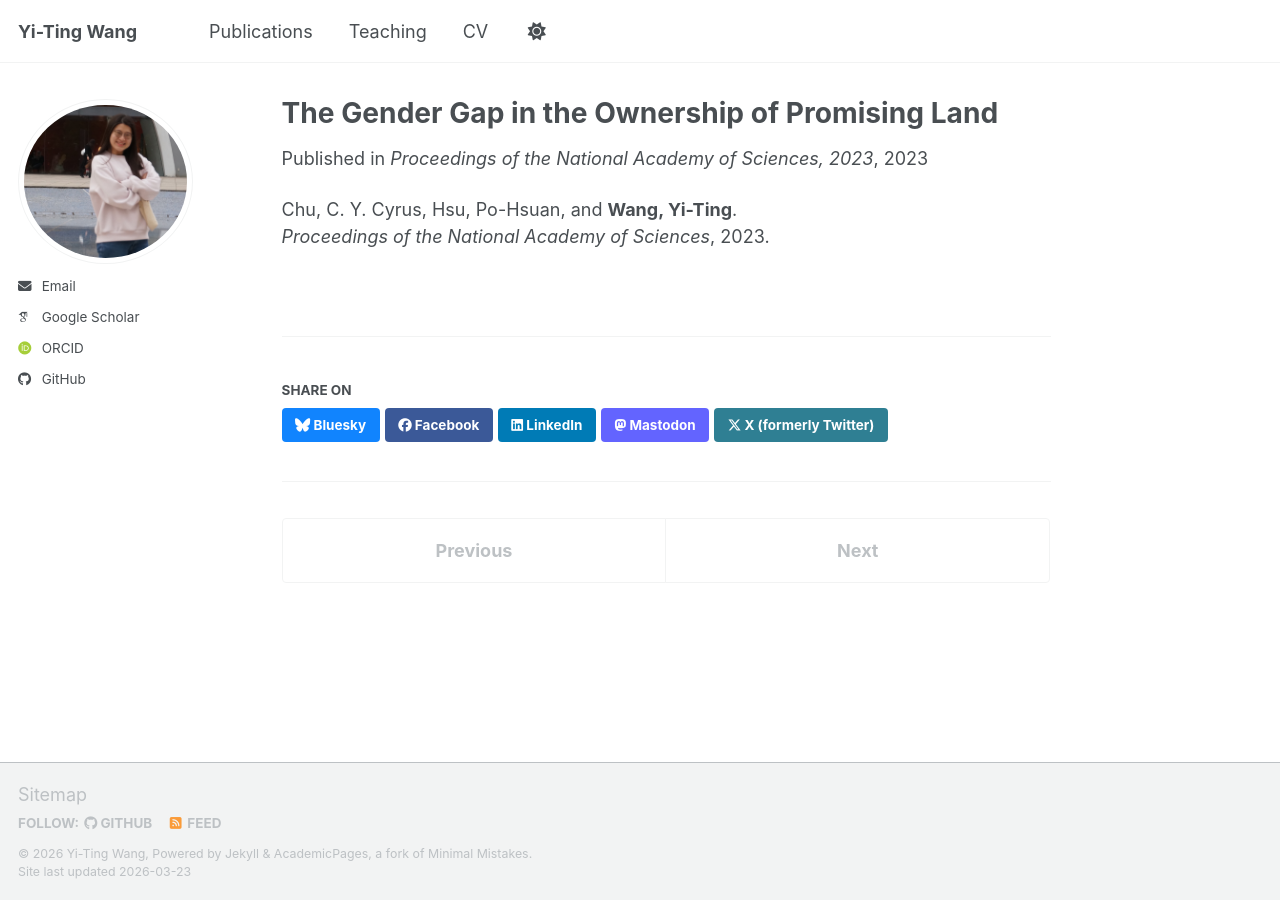
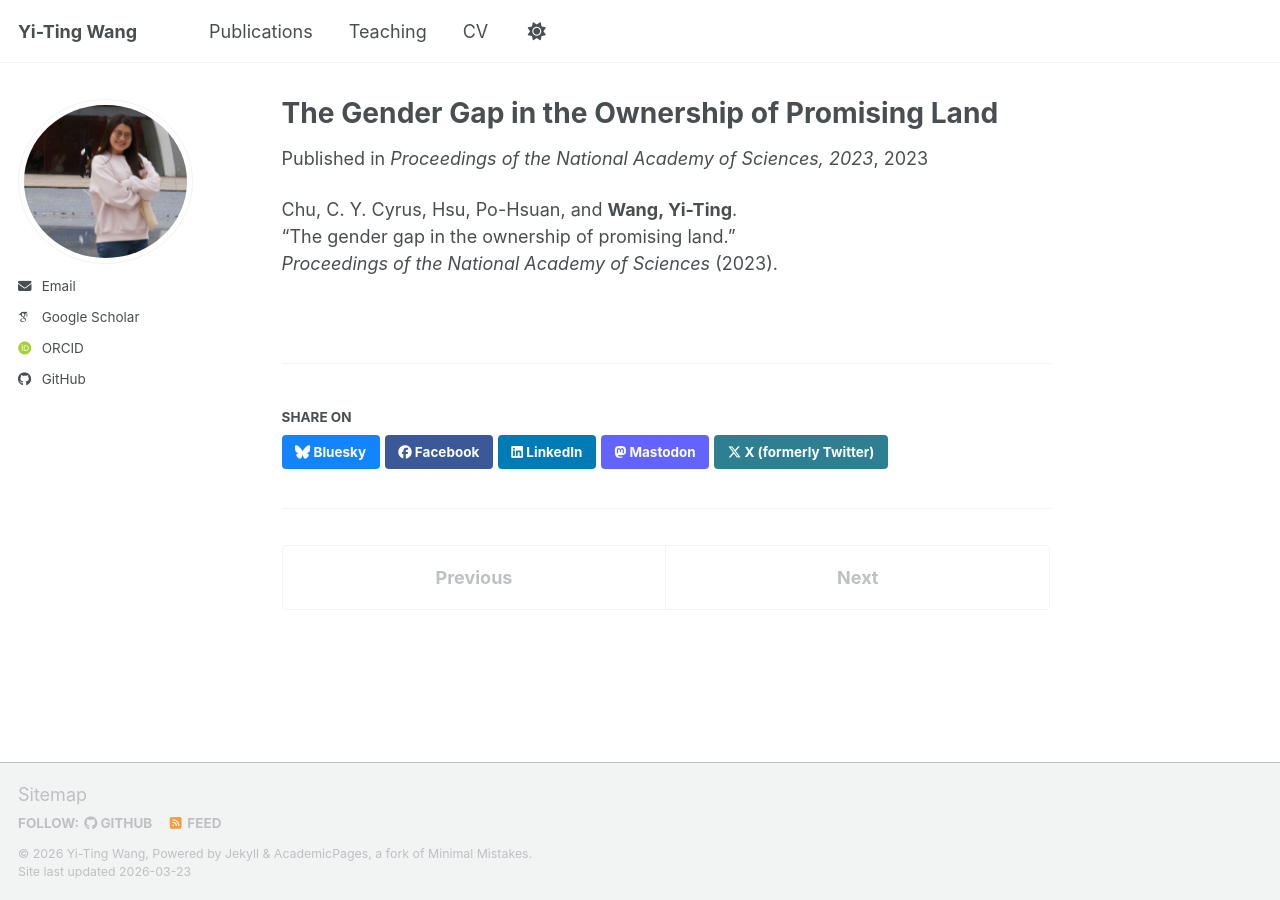
Before and after one commit to Yi-Ting-Econ/Yi-Ting-Econ.github.io, a Jekyll site: the page built from _publications/2023-01-01-gender-gap-promising-land.md, in a window 1280 px wide. Built offline with Jekyll 4.4.1, drawn with Linux system fonts in a browser that asks for light colours; some web fonts are replaced; a script bundle is joined from its source files by our own code; library files that are not in the unit come from our copies.

Commit message:
Update 2023-01-01-gender-gap-promising-land.md

```diff
--- a/_publications/2023-01-01-gender-gap-promising-land.md
+++ b/_publications/2023-01-01-gender-gap-promising-land.md
@@ -4,8 +4,10 @@ collection: publications
 permalink: /publication/gender-land
 date: 2023-01-01
 venue: "Proceedings of the National Academy of Sciences, 2023"
+authors: "Chu, C. Y. Cyrus; Hsu, Po-Hsuan; Wang, Yi-Ting"
 paperurl: "https://doi.org/10.1073/pnas.2300189120"
 ---
 
 Chu, C. Y. Cyrus, Hsu, Po-Hsuan, and **Wang, Yi-Ting**.
-*Proceedings of the National Academy of Sciences*, 2023.
+"The gender gap in the ownership of promising land."
+*Proceedings of the National Academy of Sciences* (2023).
```
